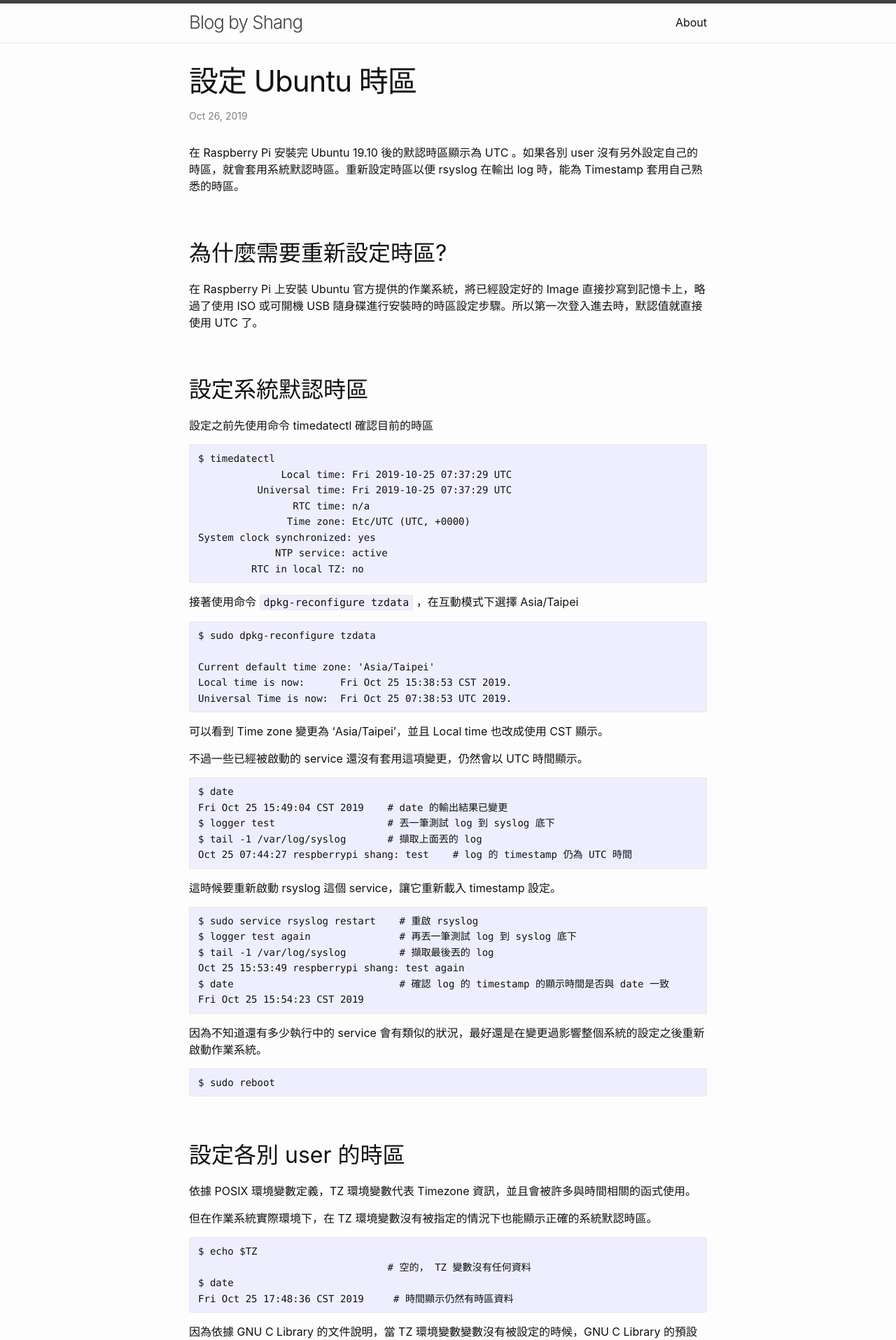
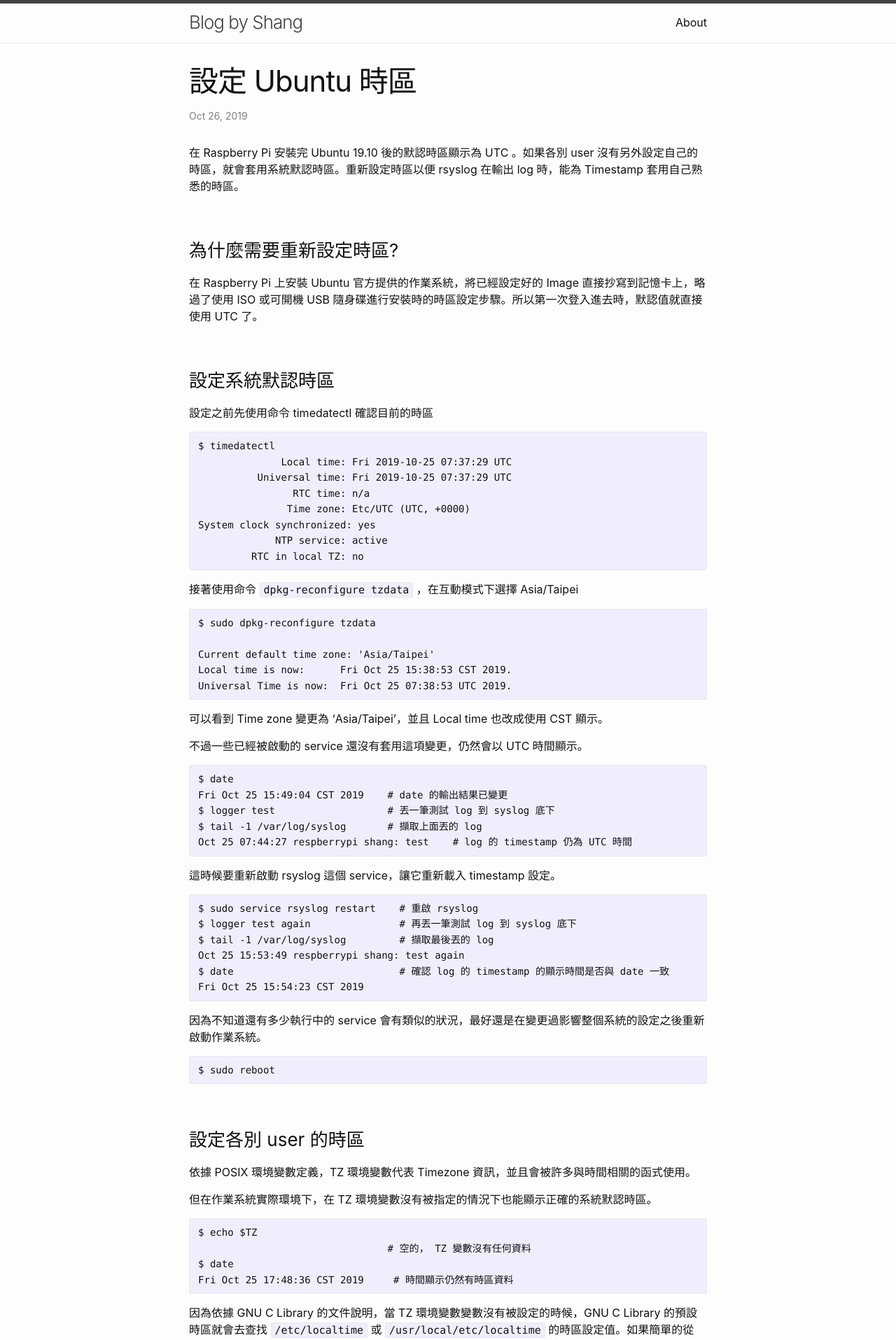
Before and after one commit to SHANG5150/shang5150.github.io, a Jekyll site: the page built from _posts/2019-10-26-set-ubuntu-timezone.md, in a window 1280 px wide. Shown: the top 1915 px of the page at 70% size. Built offline with Jekyll 4.4.1, drawn with Linux system fonts in a browser that asks for light colours.

Commit message:
調整區段標題文字大小

````diff
--- a/_posts/2019-10-26-set-ubuntu-timezone.md
+++ b/_posts/2019-10-26-set-ubuntu-timezone.md
@@ -7,11 +7,11 @@ title: 設定 Ubuntu 時區
 
 <!--more-->
 
-## 為什麼需要重新設定時區?
+### 為什麼需要重新設定時區?
 
 在 Raspberry Pi 上安裝 Ubuntu 官方提供的作業系統，將已經設定好的 Image 直接抄寫到記憶卡上，略過了使用 ISO 或可開機 USB 隨身碟進行安裝時的時區設定步驟。所以第一次登入進去時，默認值就直接使用 UTC 了。
 
-## 設定系統默認時區
+### 設定系統默認時區
 
 設定之前先使用命令 timedatectl 確認目前的時區
 
@@ -65,7 +65,7 @@ Fri Oct 25 15:54:23 CST 2019
 $ sudo reboot
 ```
 
-## 設定各別 user 的時區
+### 設定各別 user 的時區
 
 依據 POSIX 環境變數定義，TZ 環境變數代表 Timezone 資訊，並且會被許多與時間相關的函式使用。
 
````
